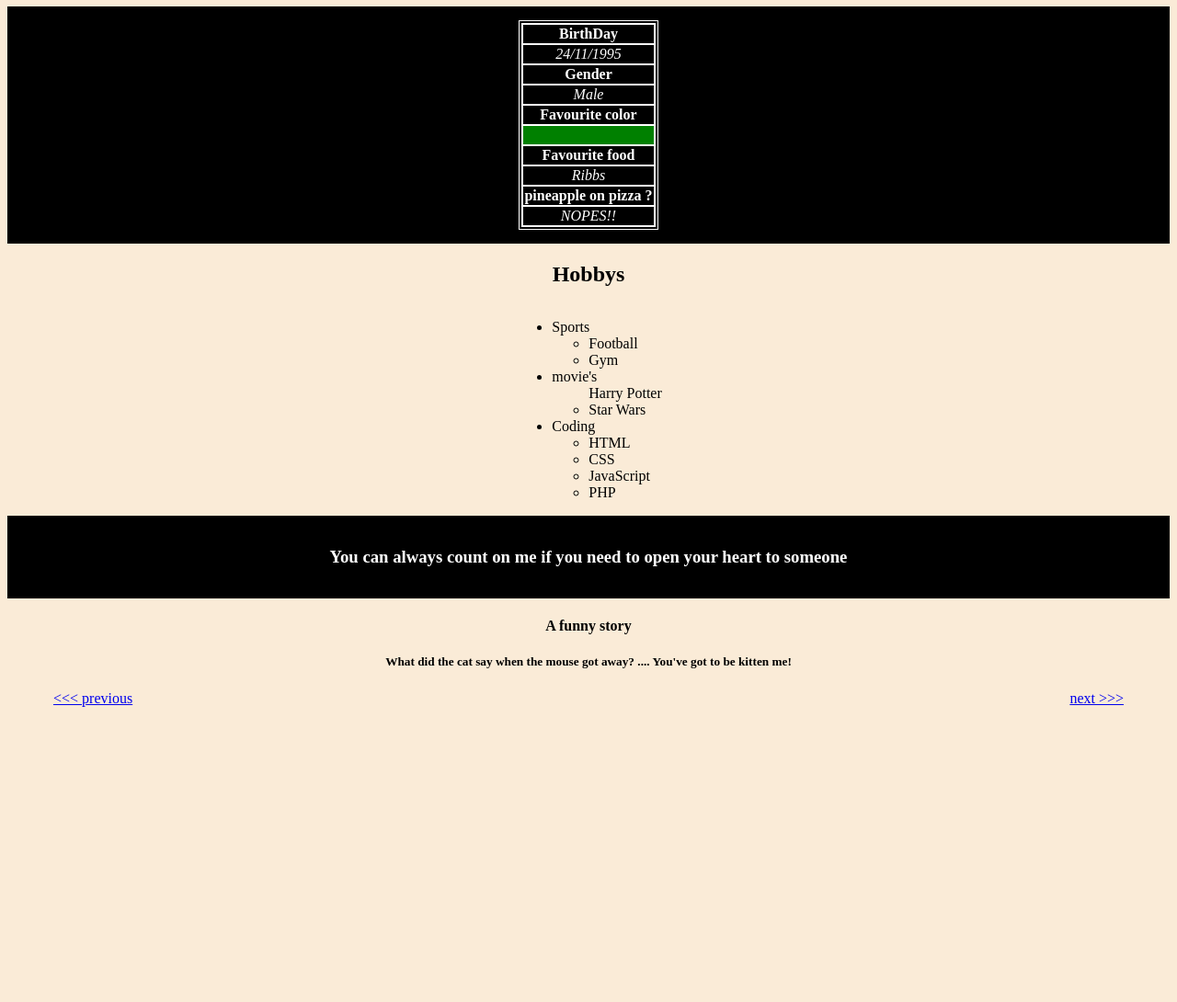
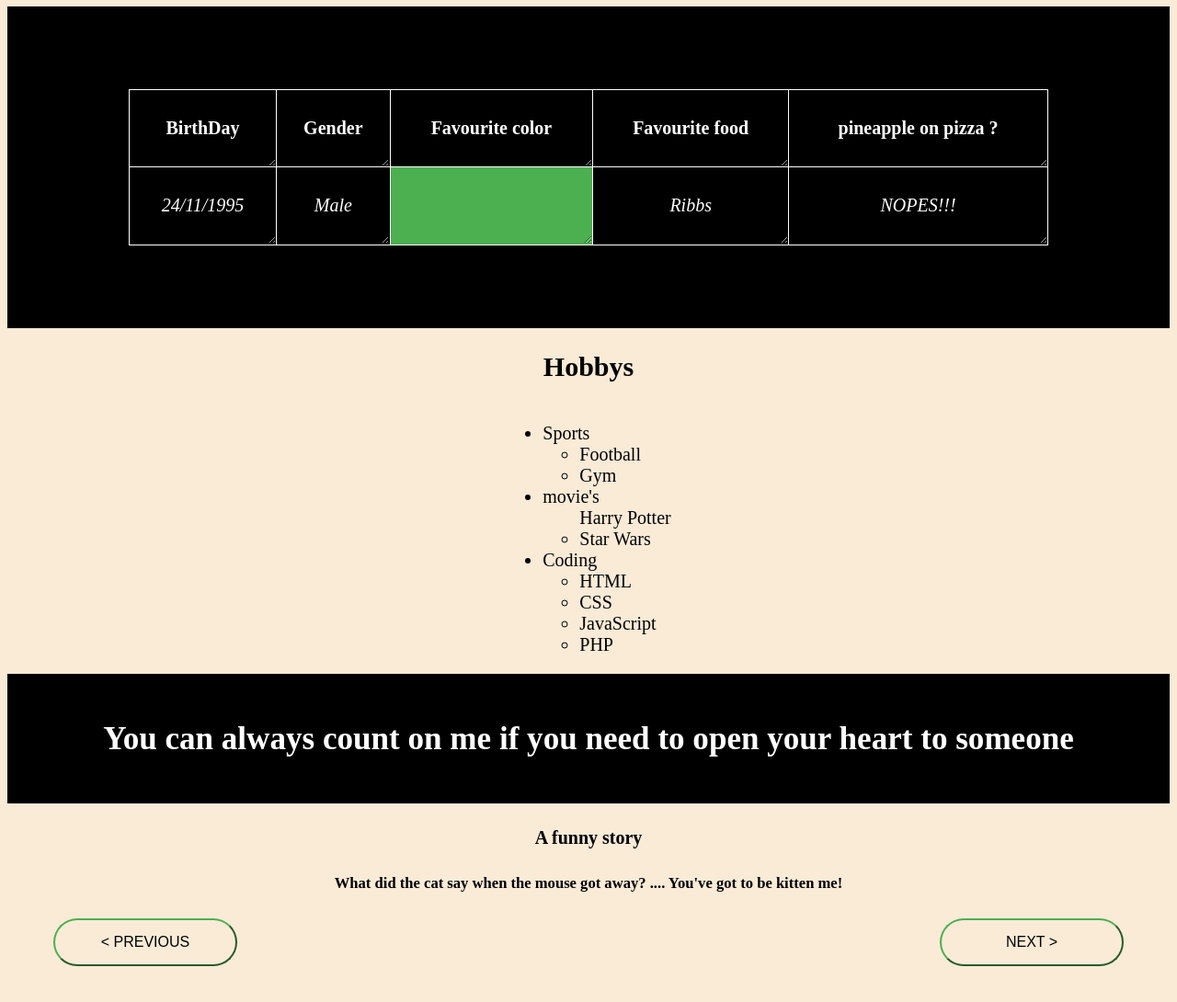
Before and after one commit to Hub-Mo/GitTrain, a plain HTML site: page index.html in a window 1280 px wide. Shown: the part 540-1630 px from the top of the page at 92% size. Before the commit the page ends 1509 px from the top, so only its background shows below. Drawn offline with Linux system fonts and the light colour scheme.

Commit message:
added design elements in css

```diff
--- a/index.html
+++ b/index.html
@@ -20,20 +20,22 @@
         <table>
             <tr>
                 <th>BirthDay</th>
-                 <td>24/11/1995</td>
                 <th>Gender</th>
-                 <td>Male</td>
                 <th>Favourite color</th>
-                 <td class="green"></td>
                 <th>Favourite food</th>
-                 <td>Ribbs</td>
                 <th>pineapple on pizza ?</th>
-                 <td>NOPES!!</td>
+            </tr>
+            <tr>
+                <td>24/11/1995</td>
+                <td>Male</td>
+                <td class="green"></td>
+                <td>Ribbs</td>
+                <td>NOPES!!!</td>
             </tr>
         </table>
     </div>
 </section>
-<section>
+<section class="hobbys">
     <h2>Hobbys</h2>
         <div class="div2">
             <ul>
@@ -64,9 +66,9 @@
     <h4>A funny story</h4>
     <h5>What did the cat say when the mouse got away? .... You've got to be kitten me!</h5>
 </section>
-<section class="sec5">
-    <a href="https://michaelmontei.github.io/html-introduction/"> <span> <<< previous </span> </a> <a href="https://pablogp18.github.io/html-introduction/"> next >>> </a>
-</section>
+<footer class="sec5">
+    <a href="https://michaelmontei.github.io/html-introduction/"><button class="button"> < PREVIOUS</button></a><a href="https://pablogp18.github.io/html-introduction/"><button class="button">NEXT > </button></a>
+</footer>
 
 </body>
 </html>
--- a/style.css
+++ b/style.css
@@ -17,8 +17,6 @@ img {
     border-radius: 45px;
 }
 tr {
-    display: flex;
-    flex-direction: column;
     text-align:center;
 }
 td {
@@ -29,7 +27,8 @@ td {
     justify-content: center;
     background: black;
     color:white;
-    padding: 15px;
+    padding: 90px;
+    font-size: 20px;
 }
 h2 {
     text-align: center;
@@ -38,14 +37,19 @@ h2 {
 display: flex;
 justify-content:center;
 }
+.hobbys{
+    font-size: 20px;
+}
 .sec3 {
     background: black;
     text-align: center;
     color: white;
     padding:15px;
+    font-size: 30px;
 }
 .sec4 {
     text-align: center;
+    font-size: 20px;
 }
 .sec5 {
     display: flex;
@@ -54,12 +58,35 @@ justify-content:center;
     margin-bottom: 200px;
 }
 body {
-background-color:antiquewhite;
+    background-color:antiquewhite;
 }
-table, th, tr, td {
+table, th, td{
     border: 1px solid White;
+    border-collapse: collapse;
+    resize: both;
+    overflow: auto;
+    padding: 10px;
 }
+table {
+    width:1000px;
+    height:170px;
+}
+
 .green {
-    background: green;
-    height: 18px;
+    background-color:#4CAF50;
 }
+.button {
+    background-color:antiquewhite;
+    border-radius: 45px;
+    border-color: #4CAF50;
+    color: black;
+    padding: 15px 32px;
+    text-align: center;
+    text-decoration: none;
+    display: inline-block;
+    font-size: 16px;
+    width: 200px;
+}
+.button:hover {
+    background:#4CAF50
+}
```
